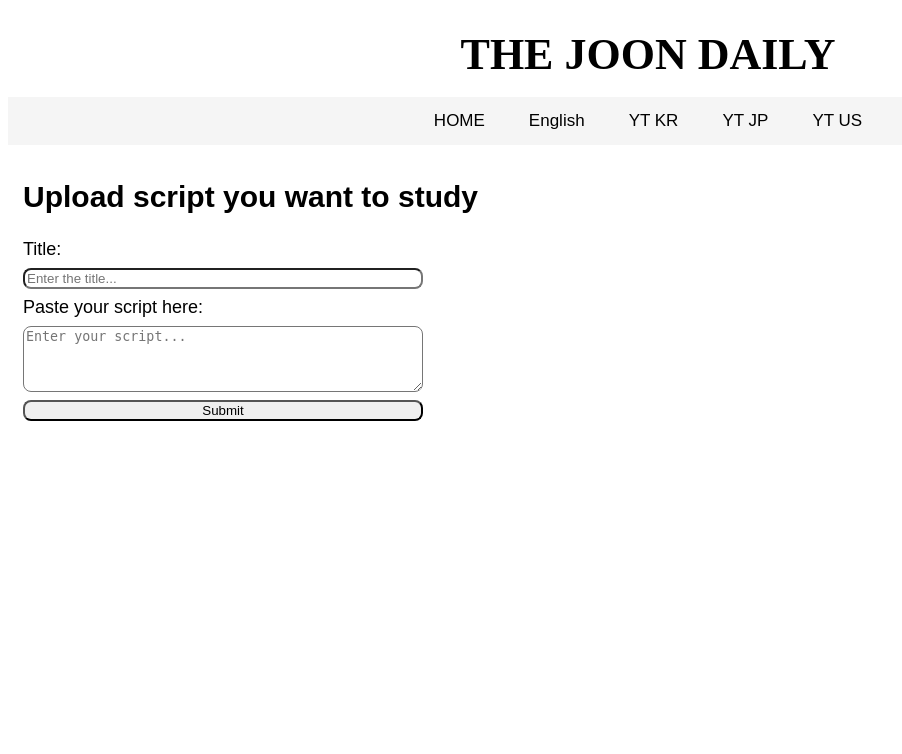
After one commit to JoonhyeokChoi/ytRanks, a Flask app: page /eng/upload in a window 1280 px wide. The commit adds this page. Shown: the top 754 px of the page, without its empty margins (0-902 px from the left). Run offline with Flask 3, Linux system fonts and the light colour scheme.

Commit message:
Update english functionality

```diff
--- a/requirements.txt
+++ b/requirements.txt
@@ -13,6 +13,7 @@ google-cloud-aiplatform==1.36.4
 google-cloud-bigquery==3.13.0
 google-cloud-core==2.3.3
 google-cloud-resource-manager==1.10.4
+google-cloud-speech==2.23.0
 google-cloud-storage==2.13.0
 google-crc32c==1.5.0
 google-oauth==1.0.1
--- a/static/style.css
+++ b/static/style.css
@@ -198,6 +198,11 @@ nav a {
     min-height: 600px;
 }
 
+.article p {
+    height: 500px;
+    overflow-y: auto;
+}
+
 .articleside {
     flex: 1;
     padding-left: 15px;
@@ -326,3 +331,59 @@ nav a {
         float: left;
     }
 }
+
+/* Style the dropdown container */
+.dropdown {
+    position: relative;
+    display: inline-block;
+}
+
+/* Style the dropdown content (hidden by default) */
+.dropdown-content {
+    display: none;
+    position: absolute;
+    background-color: #f9f9f9;
+    min-width: 160px;
+    box-shadow: 0px 8px 16px 0px rgba(0, 0, 0, 0.2);
+    z-index: 1;
+}
+
+/* Style the dropdown links */
+.dropdown-content a {
+    color: black;
+    padding: 12px 16px;
+    text-decoration: none;
+    text-align: left;
+    display: block;
+}
+
+/* Change color on hover */
+.dropdown-content a:hover {
+    background-color: #f1f1f1;
+}
+
+/* Show the dropdown content when hovering over the dropdown link */
+.dropdown:hover .dropdown-content {
+    display: block;
+}
+
+.upload-form {
+    display: flex;
+    flex-direction: column;
+    max-width: 400px;
+}
+
+.upload-form label {
+    margin-bottom: 8px;
+    font-size: 18px;
+    font-family: 'Apple Gothic', Arial, sans-serif;
+}
+
+.upload-form textarea, input, button {
+    border-radius: 8px;
+    margin-bottom: 8px;
+}
+
+#searchResults p {
+    height: fit-content;
+}
--- /dev/null
+++ b/templates/eng_upload.html
@@ -0,0 +1,80 @@
+<!DOCTYPE html>
+<html lang="en">
+<head>
+    <meta charset="UTF-8">
+    <meta name="viewport" content="width=device-width, initial-scale=1.0">
+    <title>Upload Page</title>
+    <link rel="stylesheet" href="{{ url_for('static', filename='style.css') }}">
+    <!-- Google tag (gtag.js) -->
+    <script async src="https://www.googletagmanager.com/gtag/js?id=G-NKH57FHFCQ"></script>
+    <script>
+        window.dataLayer = window.dataLayer || [];
+        function gtag(){dataLayer.push(arguments);}
+        gtag('js', new Date());
+
+        gtag('config', 'G-NKH57FHFCQ');
+    </script>
+    <script>
+        document.addEventListener('DOMContentLoaded', function() {
+        const uploadForm = document.getElementById('uploadForm');
+
+        uploadForm.addEventListener('submit', async function(event) {
+                event.preventDefault();
+
+                const formData = new FormData(uploadForm);
+                const response = await fetch('/eng/upload_script', {
+                    method: 'POST',
+                    body: formData
+                });
+
+                const result = await response.json();
+
+                if (result.result === 'success') {
+                    alert('Submission succeeded!');
+
+                    // Reset the form after successful submission
+                    uploadForm.reset();
+                } else {
+                    alert('Submission failed. Error: ' + result.result);
+                    // You can handle the error case here
+                }
+            });
+        });
+    </script>
+</head>
+<body>
+    <div class="container">
+        <header>
+            <!-- <img src="images/homelogo.png" alt="homelogo" width="130px"> -->
+            <h1>THE JOON DAILY</h1>
+        </header>
+        <nav>
+            <a href="/">HOME</a>
+            <div class="dropdown">
+                <a href="#">English</a>
+                <div class="dropdown-content">
+                    <a href="/eng/list">List</a>
+                    <a href="/eng/upload">Upload</a>
+                </div>
+            </div>
+            <a href="/yt/south_korea">YT KR</a>
+            <a href="/yt/japan">YT JP</a>
+            <a href="/yt/united_states">YT US</a>
+            <!-- <a href="/misc/index.html">MISC(native_template)</a> -->
+        </nav>
+        <div class="main">
+            <div class="article">
+                <h2>Upload script you want to study</h2>
+                <form id="uploadForm" action="/eng/upload_script" method="post" class="upload-form">
+                    <label for="title">Title:</label>
+                    <input type="text" id="title" name="title" placeholder="Enter the title..." required>
+                    <label for="script">Paste your script here:</label>
+                    <textarea id="script" name="script" rows="4" placeholder="Enter your script..." required></textarea>
+
+                    <button type="submit">Submit</button>
+                </form>
+            </div>
+        </div>
+    </div>
+</body>
+</html>
--- a/views.py
+++ b/views.py
@@ -4,6 +4,8 @@ from vertexai.language_models import TextGenerationModel
 from google.oauth2 import service_account
 from google.cloud import bigquery
 import glob
+import secrets
+from datetime import datetime
 
 views = Blueprint(__name__, "views")
 
@@ -200,6 +202,25 @@ def get_top_one_rank_data():
         }
     return result
 
+def generate_random_id():
+    random_id = secrets.token_hex(4)
+    return random_id
+
+def format_resp(resp):
+    lines = resp.split('\n')
+
+    definition = lines[0].split(': ')[1]
+    examples = lines[2:]
+
+    examples = list(filter(None, examples))
+
+    formatted_resp = {
+        'definition':definition,
+        'examples': examples
+    }
+
+    return formatted_resp
+
 @views.route("/")
 def home():
     top_ranks_by_ctry = get_top_five_rank_data()
@@ -227,3 +248,122 @@ def yt_video(country):
         return_template = "yt_us.html"
 
     return render_template(return_template, all_data_by_4 = all_data_by_4, top_ranks = top_ranks_by_ctry)
+
+@views.route("/eng/upload")
+def eng_upload_init():
+    return render_template("eng_upload.html")
+
+@views.route("/eng/list")
+def eng_list():
+    credentials = get_credentials()
+    # Construct a BigQuery client object.
+    client = bigquery.Client(credentials=credentials, project=credentials.project_id)
+    query = """
+        SELECT
+            id,
+            script,
+            title,
+            insert_date
+        FROM
+            `ytranks-52d09.ytRanksDaily.engScripts`
+        ORDER BY insert_date, title
+    """
+
+    query_job = client.query(query)
+    result = []
+    for row in query_job:
+        # Row values can be accessed by field name or index.
+        row_result = {
+            'id': str(row[0]),
+            'script': str(row[1]),
+            'title': str(row[2]),
+            'insert_date': str(row[3])
+        }
+        result.append(row_result)
+
+    return render_template("eng_list.html", query_list = result)
+
+@views.route("/eng/detail/<script_id>")
+def script_detail(script_id):
+    credentials = get_credentials()
+    # Construct a BigQuery client object.
+    client = bigquery.Client(credentials=credentials, project=credentials.project_id)
+    query = """
+        SELECT
+            id,
+            script,
+            title,
+            insert_date
+        FROM
+            `ytranks-52d09.ytRanksDaily.engScripts`
+        WHERE id = '{}'
+    """
+
+    query_job = client.query(query.format(script_id))
+    for row in query_job:
+        result = {
+            'id': str(row[0]),
+            'script': str(row[1]),
+            'title': str(row[2]),
+            'insert_date': str(row[3])
+        }
+
+    return render_template("eng_detail.html", result = result)
+
+@views.route("/eng/upload_script", methods=['POST'])
+def upload_script():
+    title = request.form.get('title')
+    script_content = request.form.get('script')
+    script_id = generate_random_id()
+    insert_date = datetime.now().strftime("%Y-%m-%d %H:%M:%S")
+
+    credentials = get_credentials()
+    # Construct a BigQuery client object.
+    client = bigquery.Client(credentials=credentials, project=credentials.project_id)
+
+    query = """
+        INSERT INTO `ytranks-52d09.ytRanksDaily.engScripts`
+        VALUES (@script_id, @script_content, @title, @insert_date)
+    """
+
+    job_config = bigquery.QueryJobConfig(
+        query_parameters=[
+            bigquery.ScalarQueryParameter("script_id", "STRING", script_id),
+            bigquery.ScalarQueryParameter("script_content", "STRING", script_content),
+            bigquery.ScalarQueryParameter("title", "STRING", title),
+            bigquery.ScalarQueryParameter("insert_date", "STRING", insert_date),
+        ]
+    )
+
+    query_job = client.query(query, job_config=job_config)
+
+    errors = query_job.errors
+    if errors:
+        for error in errors:
+            query_result = {"result": error['message']}
+        return query_result
+    else:
+        query_result = {"result": "success"}
+        return query_result
+
+@views.route("/eng/search/<input>/<id>", methods = ['GET'])
+def search_word(input, id):
+    vertexai.init(
+        project='ytranks-52d09',
+        location='us-central1',
+        credentials=get_credentials()
+    )
+    prompt = f"Define the word '{input}'. Provide three example sentences. The response format is 'Definition: definition of the word\n Example sentences:\n 1. Example1\n2. Example2\n3. Example3'"
+    parameters = {
+        "temperature": 0.3,  # Temperature controls the degree of randomness in token selection.
+        "max_output_tokens": 256,  # Token limit determines the maximum amount of text output.
+        "top_p": 0.8,  # Tokens are selected from most probable to least until the sum of their probabilities equals the top_p value.
+        "top_k": 40,  # A top_k of 1 means the selected token is the most probable among all tokens.
+    }
+
+    model = TextGenerationModel.from_pretrained("text-bison@001")
+    response = model.predict(
+        prompt,
+        **parameters,
+    )
+    return jsonify(format_resp(response.text))
```
Also changed, not shown: templates/eng_detail.html (added, +90 -0 lines), templates/eng_list.html (added, +59 -0 lines), templates/index.html (+7 -1 lines), templates/yt_jp.html (+7 -1 lines), templates/yt_kr.html (+7 -1 lines), templates/yt_us.html (+7 -1 lines).
